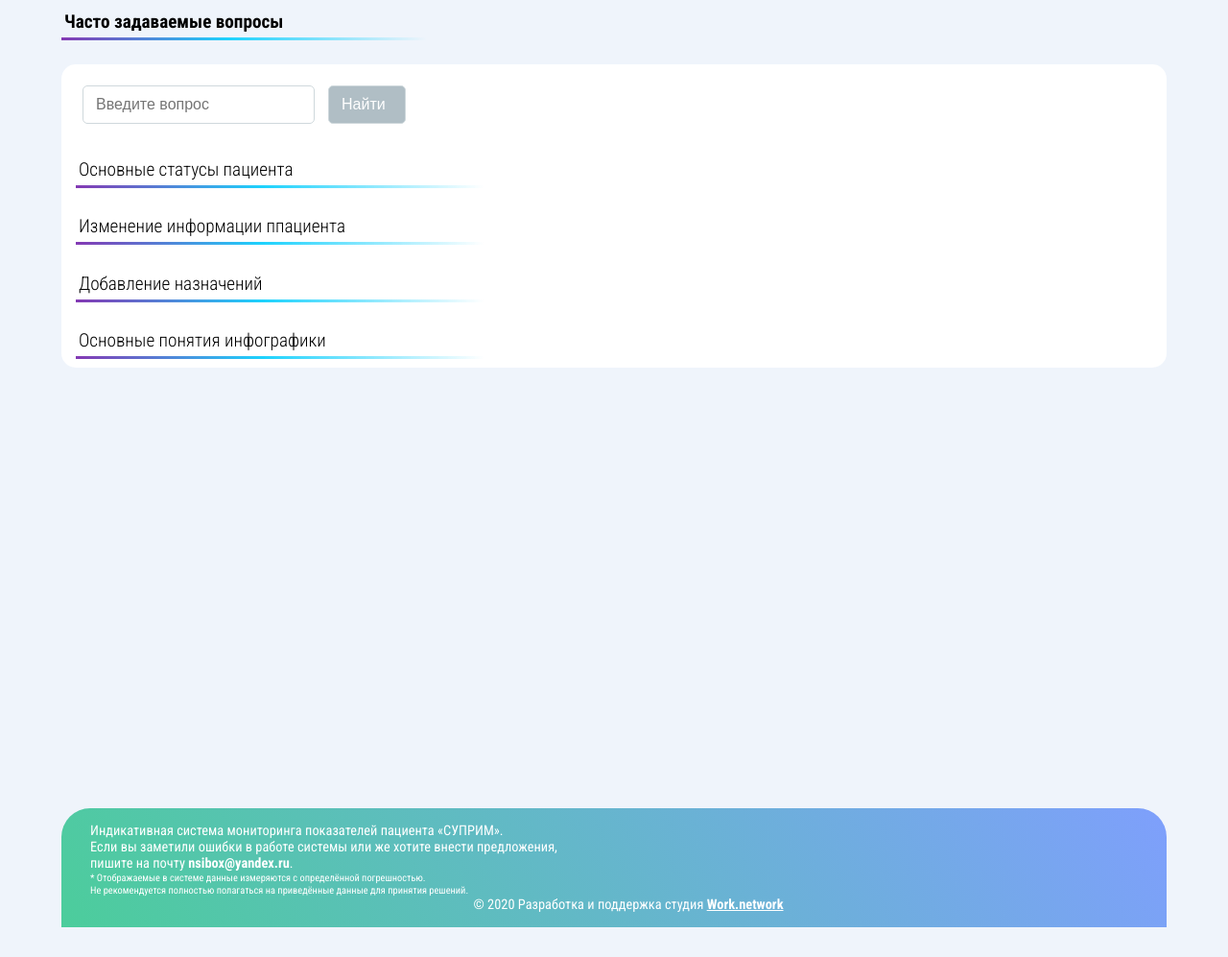
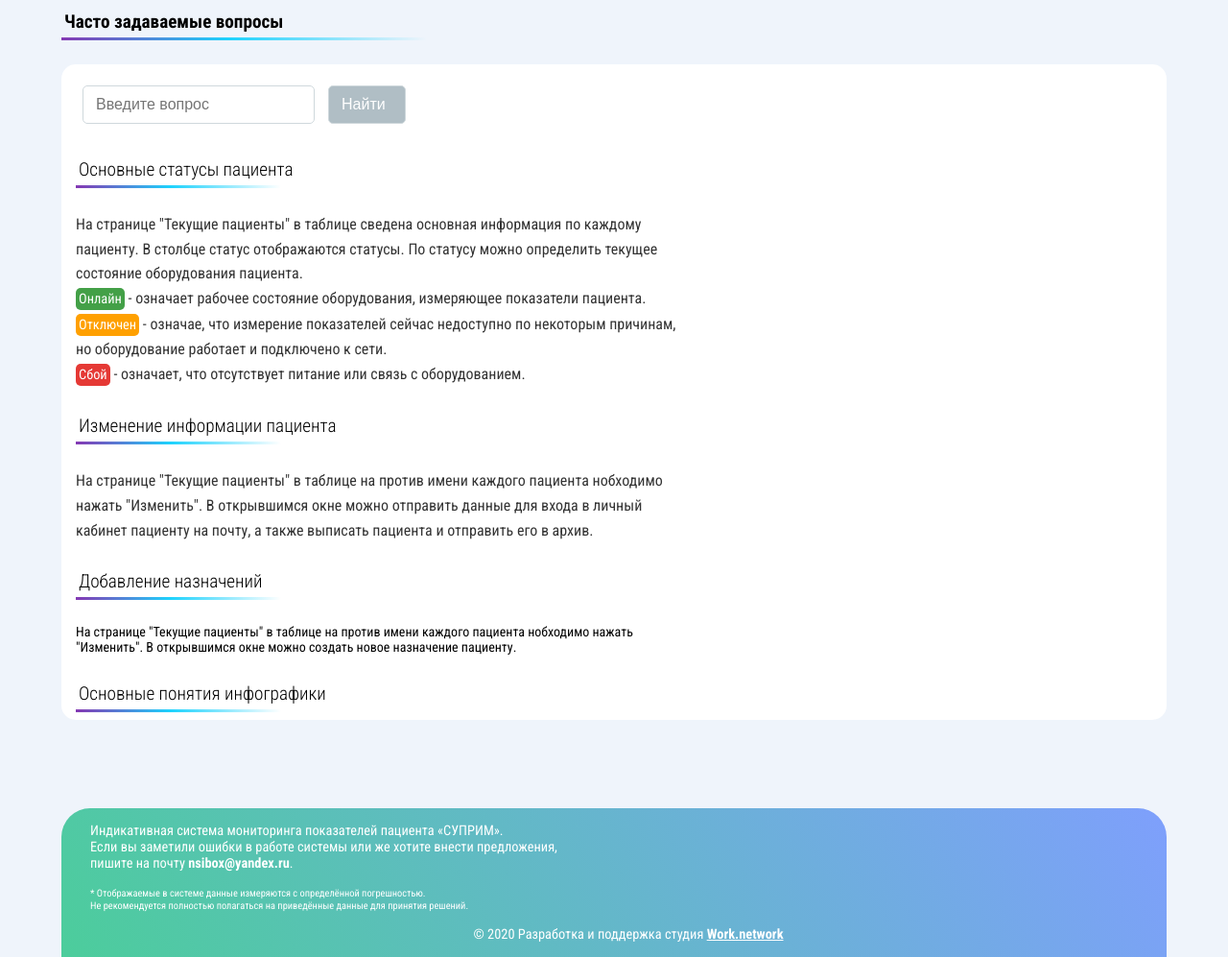
Before and after one commit to qtulhu/Supreeme, a Django app: page /infirmary/help in a window 1280 px wide. Shown: the part 96-1093 px from the top of the page at 96% size. Before the commit the page ends 1062 px from the top, so only its background shows below. Run offline with Django 3.2, Linux system fonts and the light colour scheme; the visitor is signed in with stand-in values (Sample User, id 1); some libraries are stand-ins or nearby versions.

Commit message:
добавил помощь

```diff
--- a/infirmary/static/css/style.css
+++ b/infirmary/static/css/style.css
@@ -147,7 +147,9 @@ select {
     align-items: flex-start;
     align-content: stretch;
   }
-
+  .help-text {
+    width: 90%;
+  }
 }
 
 
@@ -194,7 +196,9 @@ select {
     width: 100%;
 
   }
-
+  .help-text {
+    width: 50%;
+  }
 }
 
 .header {
@@ -631,6 +635,7 @@ select {
 
 .copyright {
   text-align: center;
+  padding-top: 15px;
 }
 
 .copyright a {
@@ -676,3 +681,8 @@ select {
 .index-list-tabes h4 {
   font-weight: 300;
 }
+
+.help-text p {
+  color: #333;
+  line-height: 1.6rem;
+}
--- a/infirmary/templates/archive.html
+++ b/infirmary/templates/archive.html
@@ -19,6 +19,7 @@
             <input type="search" name="cur-pacient-finder" placeholder="Имя пациента">
             <input type="submit" name="cur-pacient-find" value="Найти" class="button-secondary">
           </div>
+          <div class="help-text">
             <ul class="alphabet-list">
               <li><a href="#">А</a></li>
               <li><a href="#">Б</a></li>
@@ -58,6 +59,7 @@
         </div>
       </div>
     </div>
+  </div>
 
 </div>
 
--- a/infirmary/templates/base.html
+++ b/infirmary/templates/base.html
@@ -26,7 +26,7 @@
 			<div class="footer">
 				<p>Индикативная система мониторинга показателей пациента «СУПРИМ».</p>
 				<p>Если вы заметили ошибки в работе системы или же хотите внести предложения,<br>
-					пишите на почту <b>nsibox@yandex.ru</b>.
+					пишите на почту <b>nsibox@yandex.ru</b>.</p><br>
 				<p class="small-oferta">* Отображаемые в системе данные измеряются с определённой погрешностью. <br>Не рекомендуется полностью полагаться на приведённые данные для принятия решений.</p>
 				<p class="copyright">© 2020 Разработка и поддержка студия <a href="https://instagram.com/work.network?igshid=12se6ni67g0i9" target="_blank">Work.network</a></p>
 			</div>
--- a/infirmary/templates/help.html
+++ b/infirmary/templates/help.html
@@ -19,10 +19,22 @@
             <input type="search" name="help-question-finder" placeholder="Введите вопрос">
             <input type="submit" name="help-question-find" value="Найти" class="button-secondary">
           </div>
+          <div class="help-text">
             <h4>Основные статусы пациента</h4>
-            <h4>Изменение информации ппациента</h4>
+            <p>На странице "Текущие пациенты" в таблице сведена основная информация по каждому пациенту.
+              В столбце статус отображаются статусы. По статусу можно определить текущее состояние оборудования пациента.<br>
+              <span class="badge-success">Онлайн</span> - означает рабочее состояние оборудования, измеряющее показатели пациента.<br>
+              <span class="badge-wait">Отключен</span> - означае, что измерение показателей сейчас недоступно по некоторым причинам, но оборудование работает и подключено к сети.<br>
+              <span class="badge-danger">Сбой</span> - означает, что отсутствует питание или связь с оборудованием.</p>
+              <h4>Изменение информации пациента</h4>
+              <p>На странице "Текущие пациенты" в таблице на против имени каждого пациента нобходимо нажать "Изменить". В открывшимся окне
+                можно отправить данные для входа в личный кабинет пациенту на почту, а также выписать пациента и отправить его в архив.
                 <h4>Добавление назначений</h4>
+                На странице "Текущие пациенты" в таблице на против имени каждого пациента нобходимо нажать "Изменить". В открывшимся окне
+                можно создать новое назначение пациенту.
                 <h4>Основные понятия инфографики</h4>
+
+              </div>
             </div>
           </div>
         </div>
```
Lines whose indentation alone changed are shown as unchanged.
